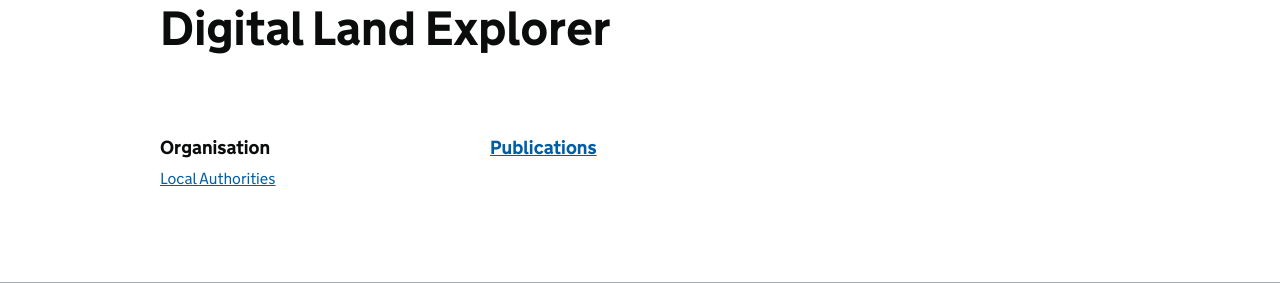
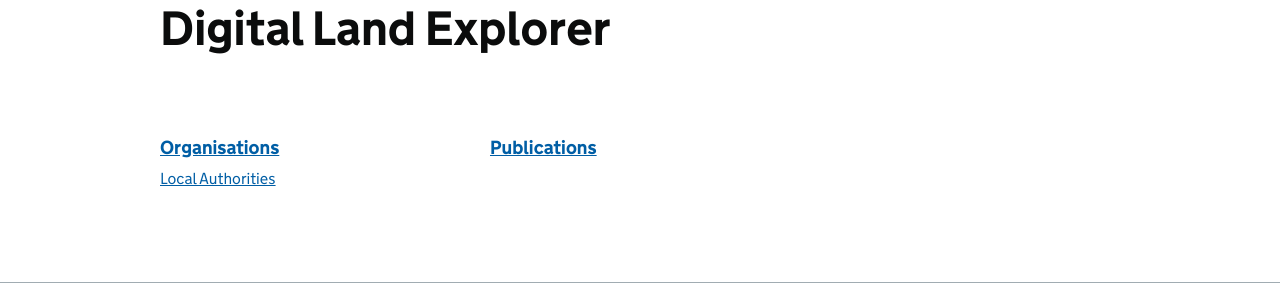
Before and after one commit to communitiesuk/digital-land-explorer, a Flask app: page / in a window 1280 px wide. Shown: the part 130-413 px from the top of the page. Run offline with Flask 2, Linux system fonts and the light colour scheme; data that the repository does not hold is empty.

Commit message:
Clear removes publications as well.
Fixed heading on index page.

```diff
--- a/application/commands.py
+++ b/application/commands.py
@@ -63,6 +63,7 @@ def load_everything():
 @click.command()
 @with_appcontext
 def clear_everything():
+    db.session.query(Publication).delete()
     db.session.query(Organisation).delete()
     db.session.query(Area).delete()
     db.session.commit()
--- a/application/templates/index.html
+++ b/application/templates/index.html
@@ -6,7 +6,7 @@
         <div class="grid-row">
 
             <div class="column-one-third">
-                <h2 class="heading-small">Organisation</h2>
+                <h2 class="heading-small"><a href="#">Organisations</a></h2>
                 <ul>
                     <li><a href="{{ url_for('frontend.local_authorities') }}">Local Authorities</a></li>
                 </ul>
```
